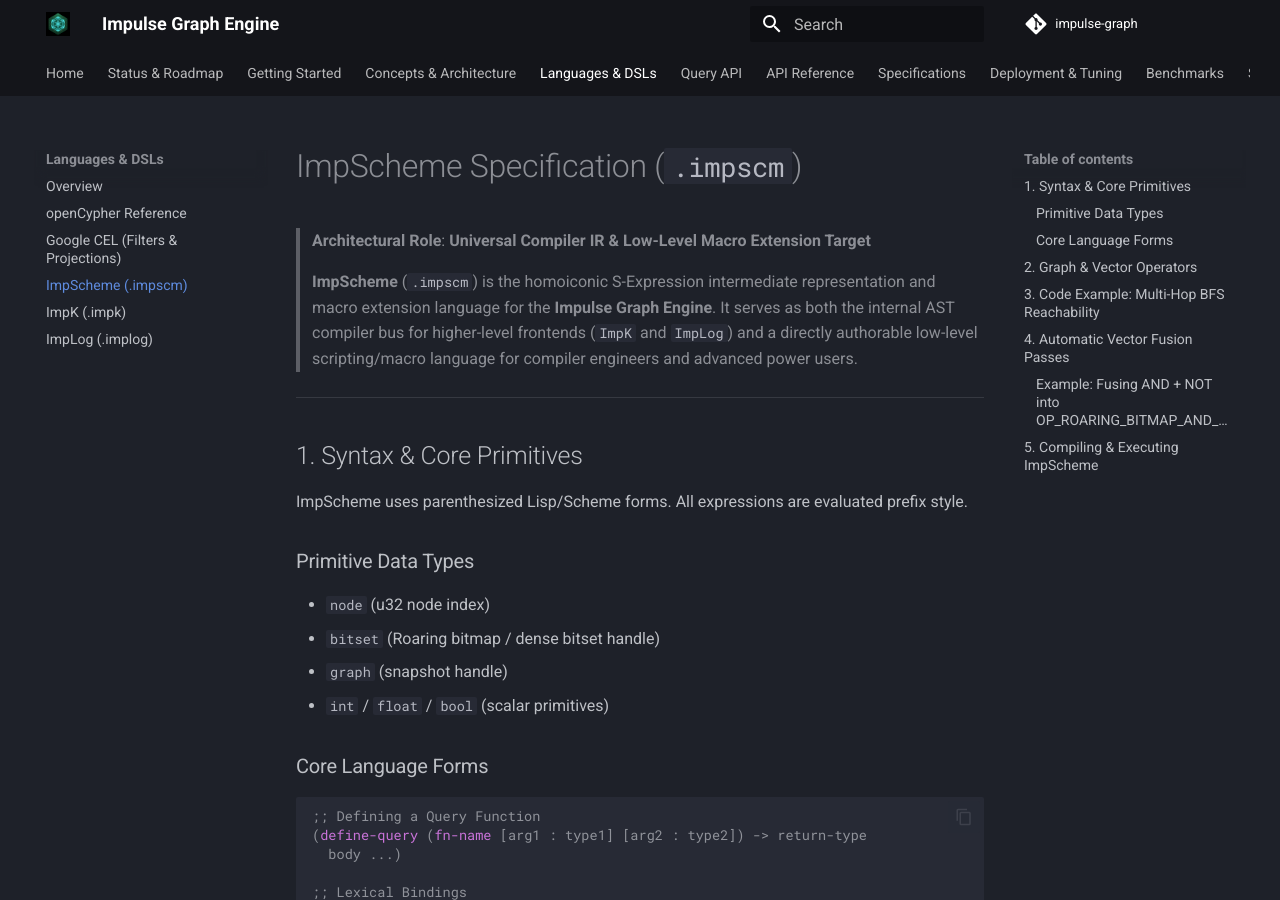
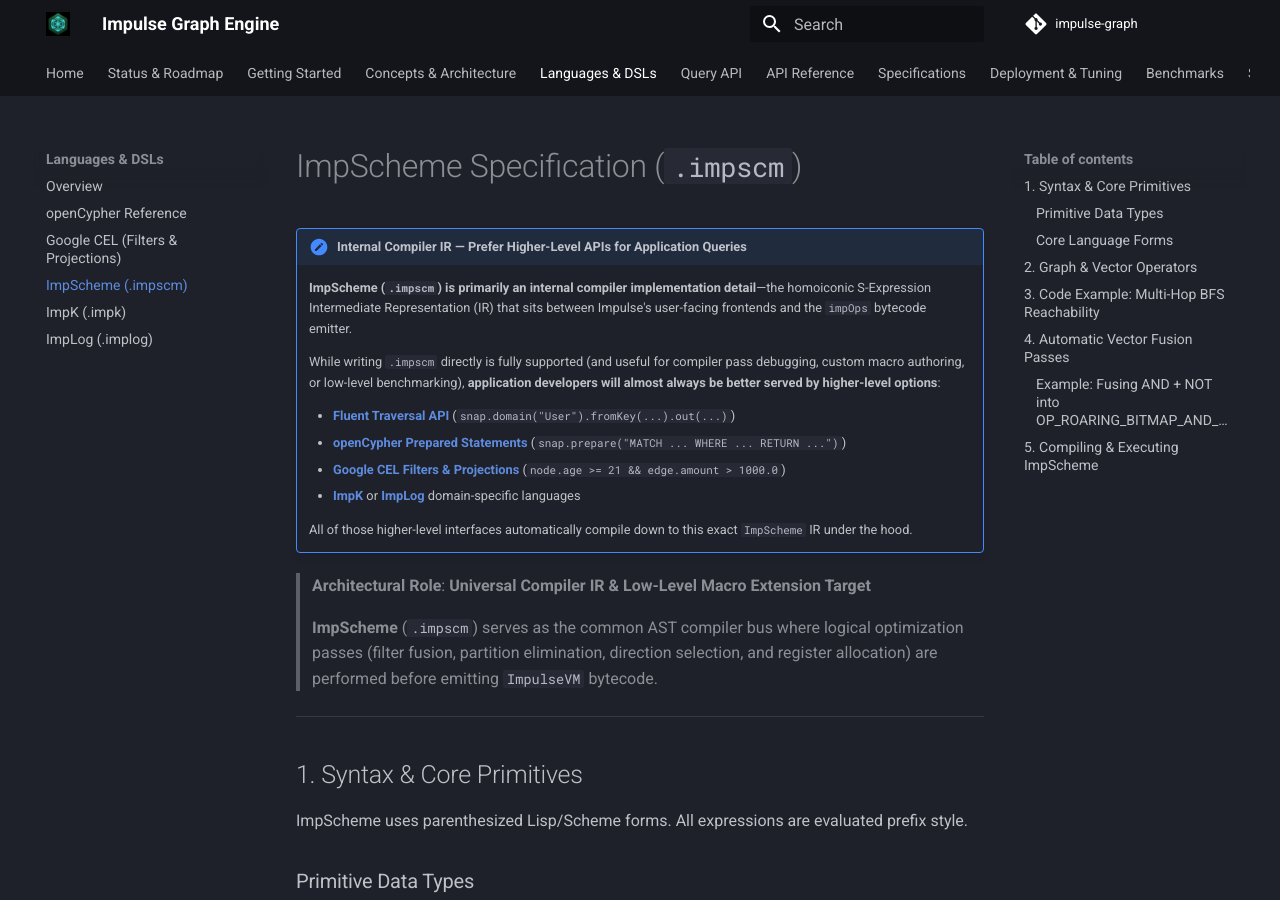
Before and after one commit to impulse-graph/impulse-website, an MkDocs documentation site: the page built from docs/dsl/impscm.md, in a window 1280 px wide and 900 px high. Built offline with MkDocs 1.6.1 and Material for MkDocs 9.7.7, drawn with Linux system fonts in a browser that asks for light colours.

Commit message:
docs: add callout on ImpScheme page clarifying its role as internal compiler IR

```diff
--- a/docs/dsl/impscm.md
+++ b/docs/dsl/impscm.md
@@ -1,8 +1,20 @@
 # ImpScheme Specification (`.impscm`)
+
+!!! note "Internal Compiler IR — Prefer Higher-Level APIs for Application Queries"
+    **ImpScheme (`.impscm`) is primarily an internal compiler implementation detail**—the homoiconic S-Expression Intermediate Representation (IR) that sits between Impulse's user-facing frontends and the `impOps` bytecode emitter.
+
+    While writing `.impscm` directly is fully supported (and useful for compiler pass debugging, custom macro authoring, or low-level benchmarking), **application developers will almost always be better served by higher-level options**:
+
+    * **[Fluent Traversal API](../query-api/fluent-api.md)** (`snap.domain("User").fromKey(...).out(...)`)
+    * **[openCypher Prepared Statements](opencypher.md)** (`snap.prepare("MATCH ... WHERE ... RETURN ...")`)
+    * **[Google CEL Filters & Projections](cel.md)** (`node.age >= 21 && edge.amount > 1000.0`)
+    * **[ImpK](impk.md)** or **[ImpLog](implog.md)** domain-specific languages
+
+    All of those higher-level interfaces automatically compile down to this exact `ImpScheme` IR under the hood.
 
 > **Architectural Role**: **Universal Compiler IR & Low-Level Macro Extension Target**
 >
-> **ImpScheme** (`.impscm`) is the homoiconic S-Expression intermediate representation and macro extension language for the **Impulse Graph Engine**. It serves as both the internal AST compiler bus for higher-level frontends (`ImpK` and `ImpLog`) and a directly authorable low-level scripting/macro language for compiler engineers and advanced power users.
+> **ImpScheme** (`.impscm`) serves as the common AST compiler bus where logical optimization passes (filter fusion, partition elimination, direction selection, and register allocation) are performed before emitting `ImpulseVM` bytecode.
 
 
 ---
```
Also changed, not shown: docs/dsl/index.md (+1 -1 lines).
